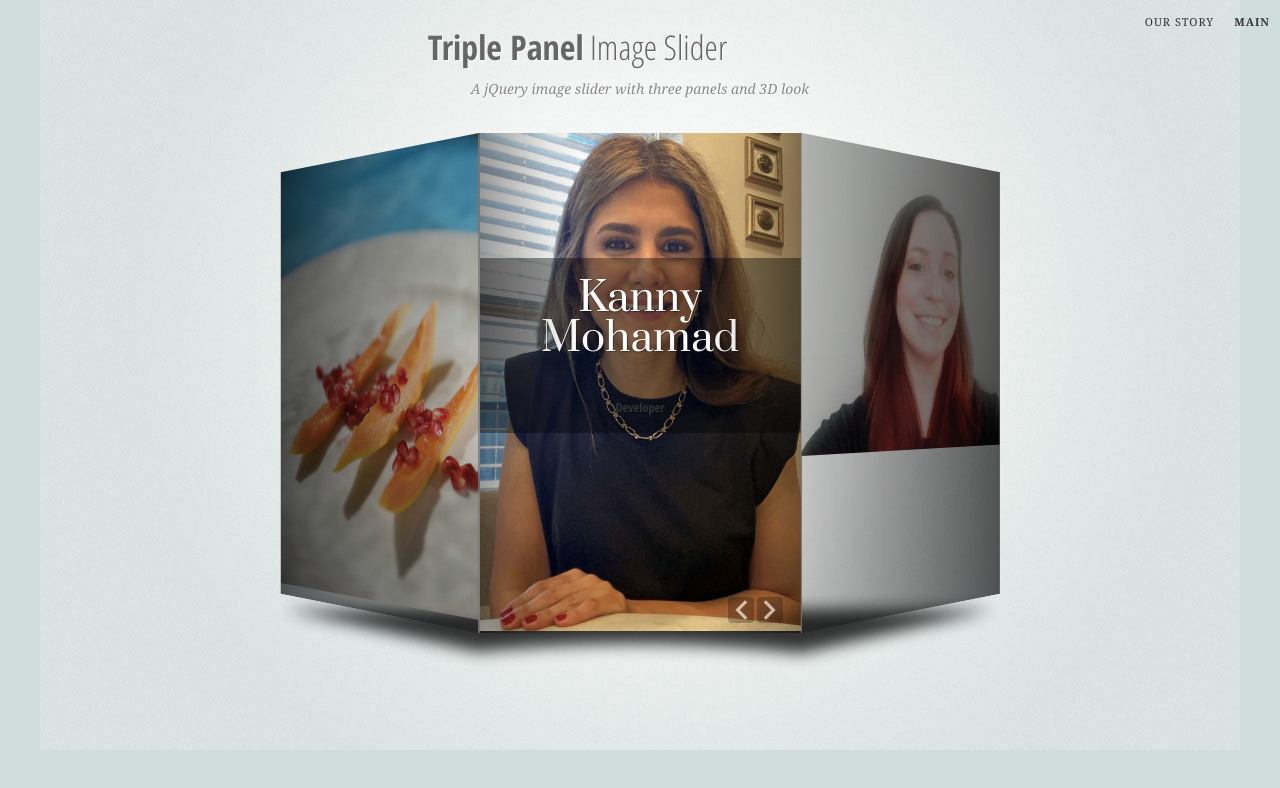
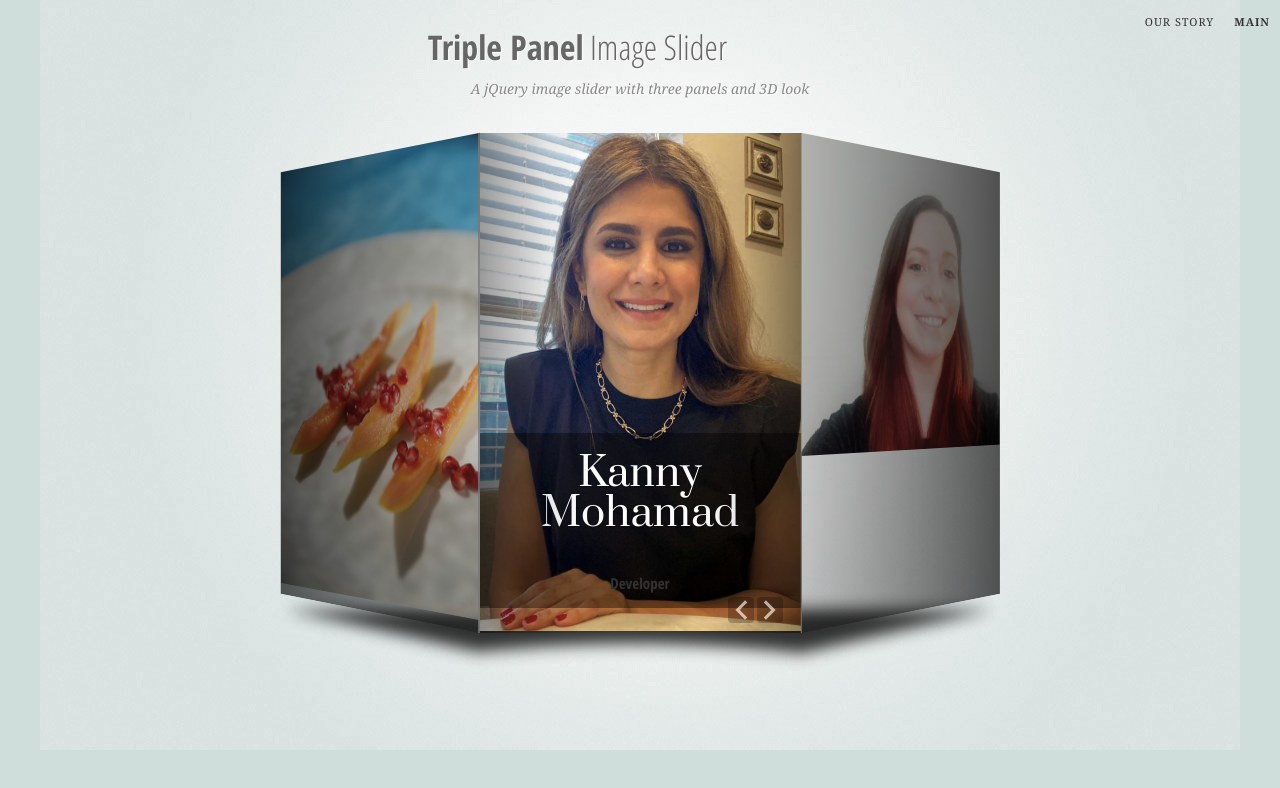
Before and after one commit to KimrLong/Frontend-ZodiacSite, a plain HTML site: page ourStory.html in a window 1280 px wide. Both pictures are taken after a click on the element "Previous". Shown: the top 788 px of the page. Drawn offline with nearby package versions, Linux system fonts and the light colour scheme.

Commit message:
styling in css

```diff
--- a/css/style.css
+++ b/css/style.css
@@ -178,7 +178,7 @@
 	margin: 0;
 	position: absolute;
 	width: 100%;
-	top: 25%;
+	top: 60%;
 	background: rgba(0,0,0,0.4);
 	overflow: hidden;
 	height: 0%;
--- a/ourStory.html
+++ b/ourStory.html
@@ -58,8 +58,8 @@
 						<img src="images/kanny.jpg" alt="image01" />
 						<figcaption>
 							<h3>Kanny Mohamad</h3>
-							<h5> Developer</h5>
-							<p>kanny.ghafour@gamil.com </p>
+							<h4> Developer</h4>
+							<h4>kanny.ghafour@gamil.com </h4>
 						</figcaption>
 					</figure>
 
```
